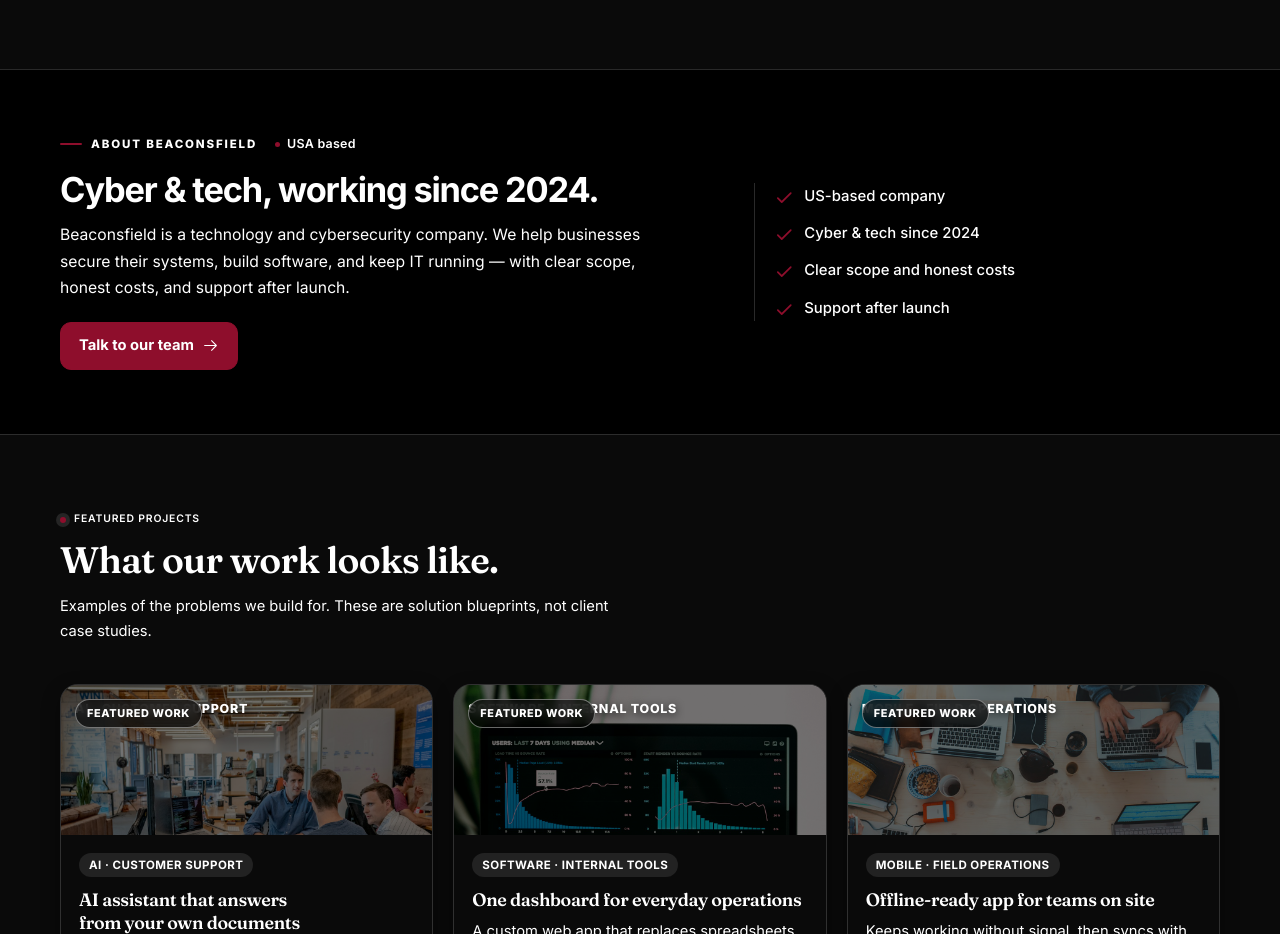
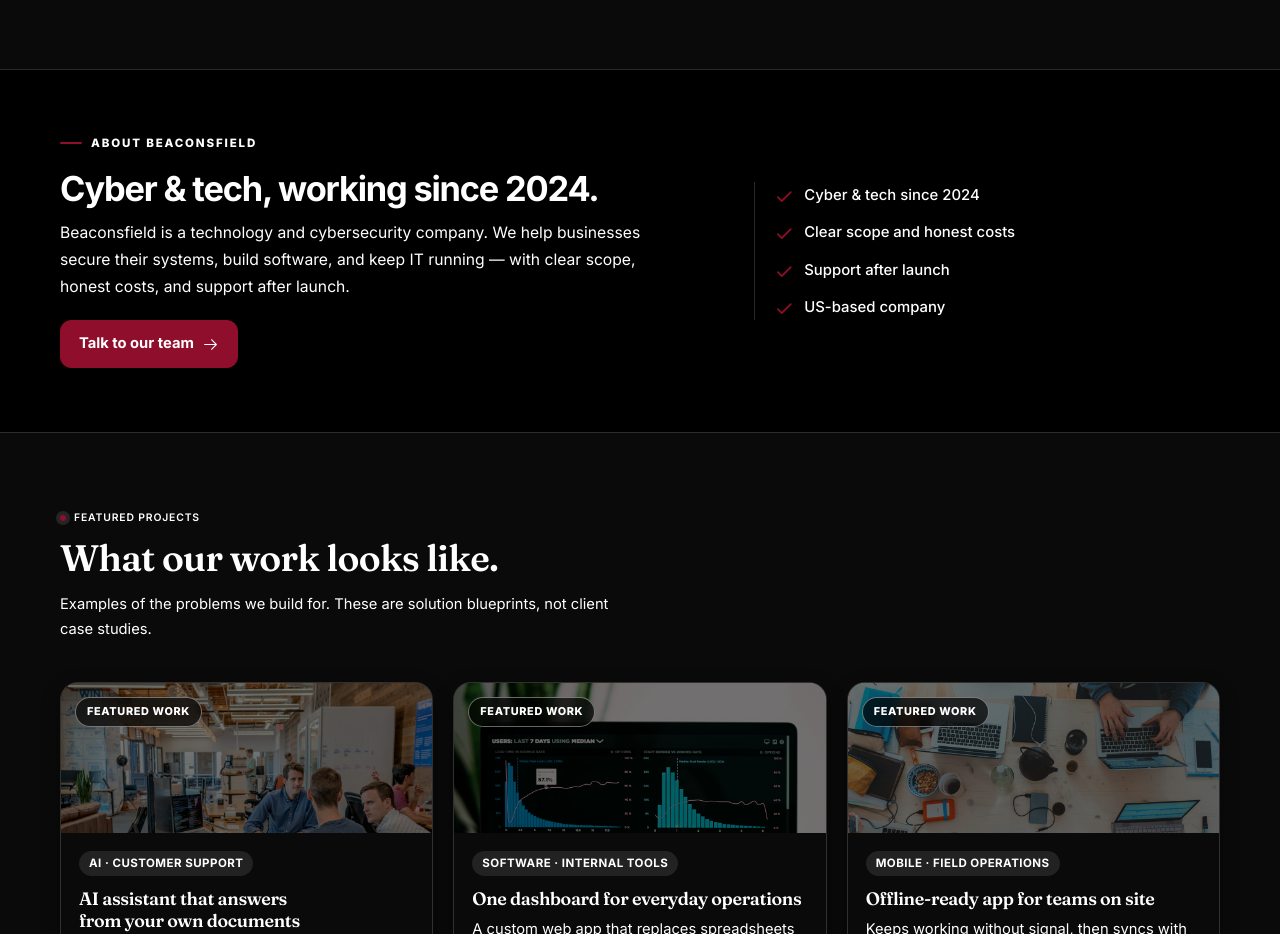
Before and after one commit to IqraMalik99/becon-field, a React (Vite) app: page / in a window 1280 px wide. Shown: the part 1320-2254 px from the top of the page. Built offline with nearby package versions, Linux system fonts and the light colour scheme.

Commit message:
clean: remove repeated US-based line and image tags

```diff
--- a/src/components/home/ProjectsSection.jsx
+++ b/src/components/home/ProjectsSection.jsx
@@ -104,15 +104,6 @@ const css = `
   backdrop-filter: blur(6px);
   -webkit-backdrop-filter: blur(6px);
 }
-.project-card__overlay-tag {
-  color: var(--white);
-  font-size: 0.78rem;
-  font-weight: 800;
-  letter-spacing: 0.06em;
-  text-transform: uppercase;
-  text-shadow: 0 2px 8px rgba(0, 0, 0, 0.8);
-}
-
 .project-card__body { display: flex; flex: 1; flex-direction: column; gap: 8px; padding: 18px 18px 18px; }
 .project-card__tags {
   align-self: flex-start;
@@ -189,7 +180,6 @@ export default function ProjectsSection() {
                 />
                 <div className="project-card__overlay">
                   <span className="project-card__badge">Featured work</span>
-                  <span className="project-card__overlay-tag">{project.tags}</span>
                 </div>
               </div>
               <div className="project-card__body">
--- a/src/components/sections/AboutSection.jsx
+++ b/src/components/sections/AboutSection.jsx
@@ -42,22 +42,6 @@ const css = `
   height: 2px;
   background: var(--red);
   border-radius: 2px;
-}
-.about-location {
-  display: inline-flex;
-  align-items: center;
-  gap: 7px;
-  color: var(--white);
-  font-size: 0.78rem;
-  font-weight: 600;
-  letter-spacing: 0.02em;
-}
-.about-location::before {
-  content: '';
-  width: 5px;
-  height: 5px;
-  background: var(--red);
-  border-radius: 50%;
 }
 .about-section h2 {
   margin: 0 0 12px;
@@ -133,7 +117,6 @@ export default function AboutSection() {
           <div className="about-copy-col">
             <div className="about-topline">
               <span className="about-eyebrow">About Beaconsfield</span>
-              <span className="about-location">USA based</span>
             </div>
             <h2 id="about-heading">Cyber &amp; tech, working since 2024.</h2>
             <p className="about-copy">
@@ -149,10 +132,6 @@ export default function AboutSection() {
           <ul className="about-points" aria-label="Why Beaconsfield">
             <li>
               <Check size={18} weight="bold" aria-hidden="true" />
-              <span>US-based company</span>
-            </li>
-            <li>
-              <Check size={18} weight="bold" aria-hidden="true" />
               <span>Cyber &amp; tech since 2024</span>
             </li>
             <li>
@@ -163,6 +142,10 @@ export default function AboutSection() {
               <Check size={18} weight="bold" aria-hidden="true" />
               <span>Support after launch</span>
             </li>
+            <li>
+              <Check size={18} weight="bold" aria-hidden="true" />
+              <span>US-based company</span>
+            </li>
           </ul>
         </Reveal>
       </div>
```
